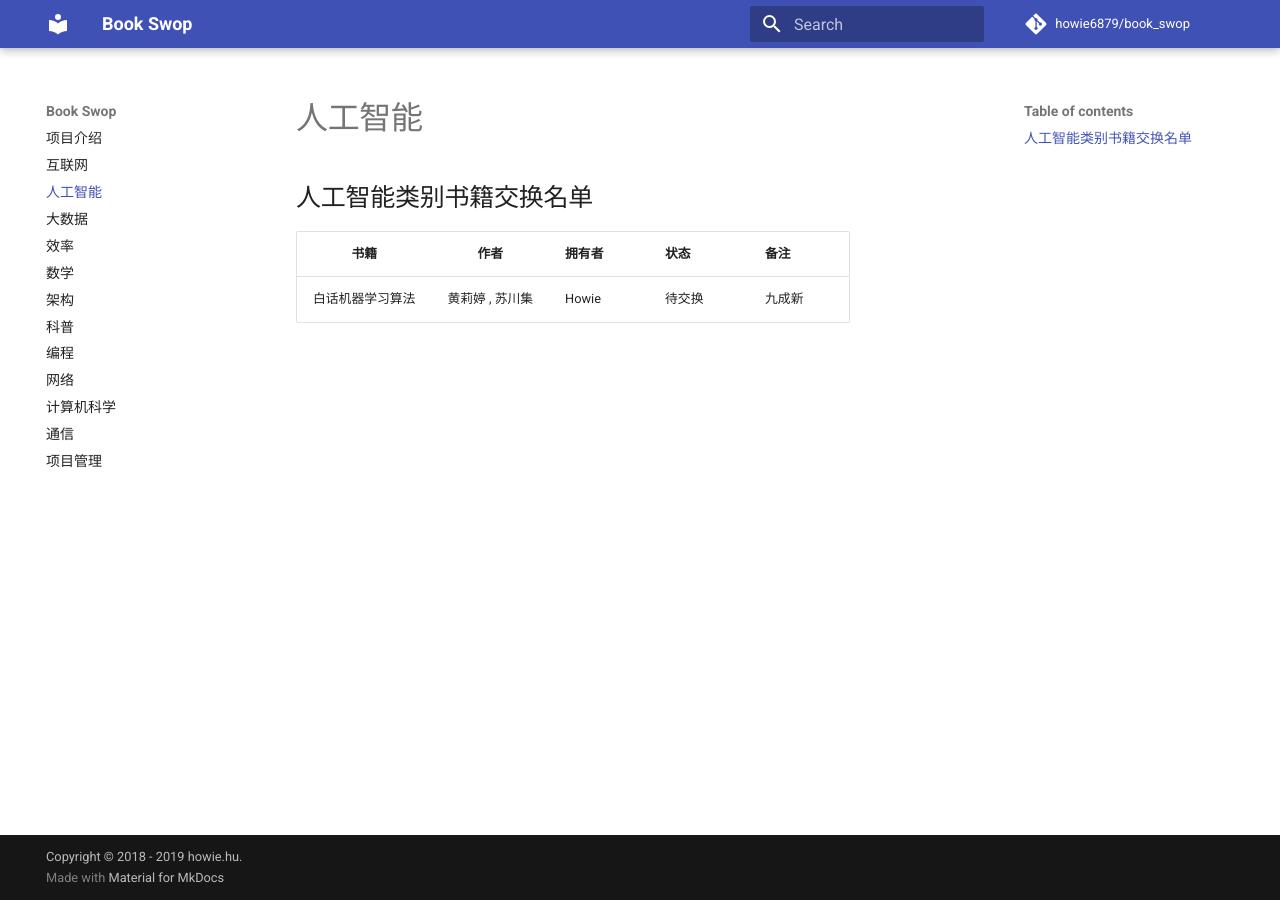
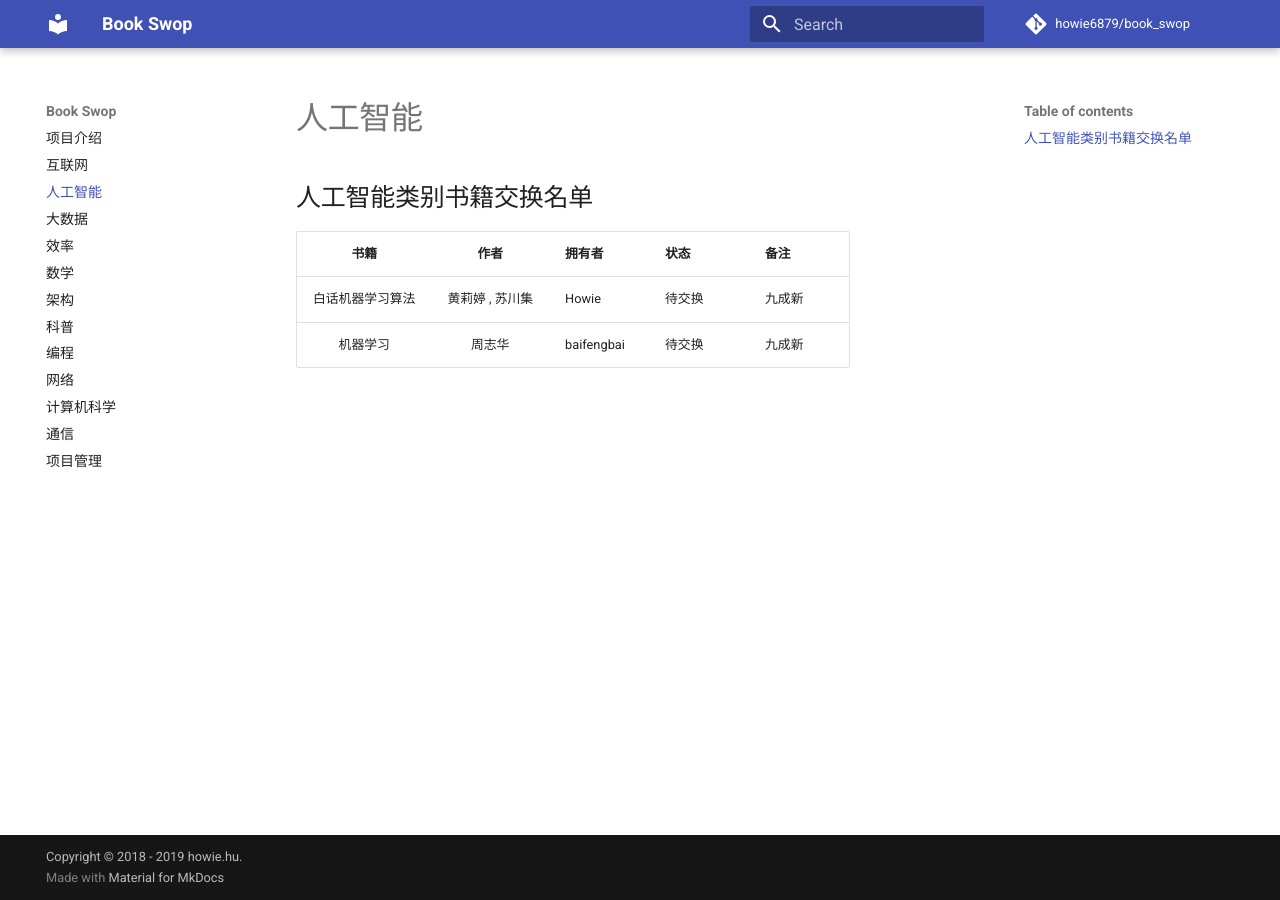
Before and after one commit to howie6879/book_swop, an MkDocs documentation site: the page built from docs/人工智能/README.md, in a window 1280 px wide. Built offline with MkDocs 1.6.1 and Material for MkDocs 9.7.7, drawn with Linux system fonts in a browser that asks for light colours; comment, search, counter and statistics services are not loaded.

Commit message:
Update README.md

```diff
--- a/docs/人工智能/README.md
+++ b/docs/人工智能/README.md
@@ -3,3 +3,4 @@
 | 书籍       | 作者        | 拥有者   | 状态  | 备注  |
 |:--------:|:---------:| ----- | --- | --- |
 | 白话机器学习算法 | 黄莉婷 , 苏川集 | Howie | 待交换 | 九成新 |
+| 机器学习 | 周志华 | baifengbai | 待交换 | 九成新 |
```
